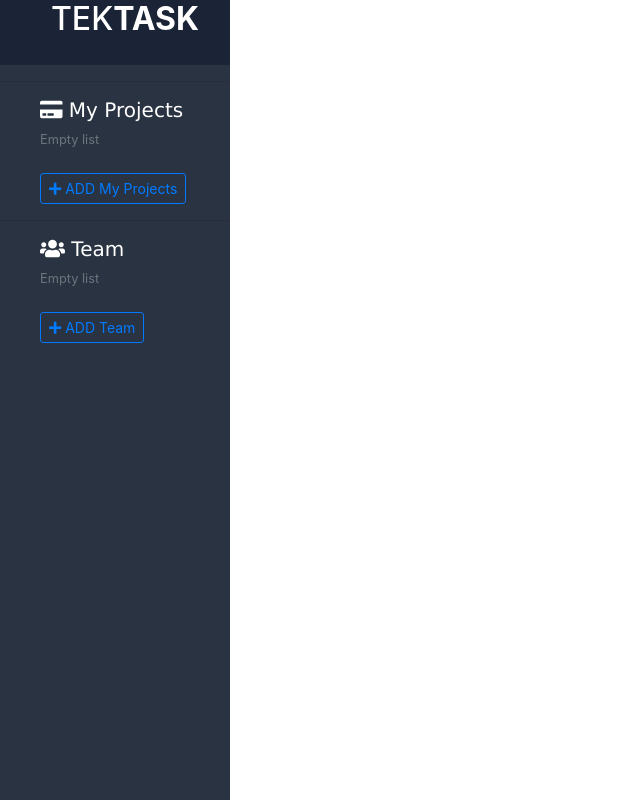
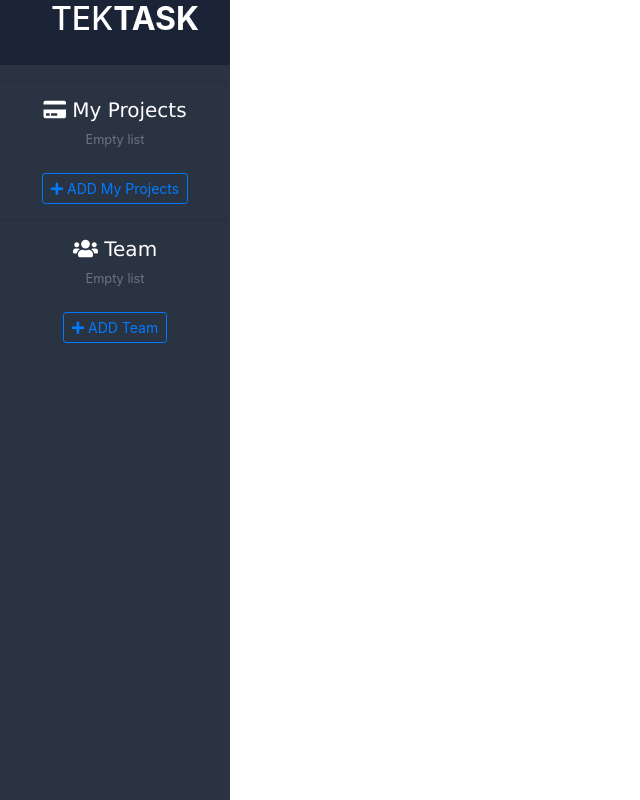
Before and after one commit to leonardogonzalez201190/SidebarComponent, a Vue app: page / in a window 1280 px wide. Shown: the whole page, without its empty margins (0-640 px from the left). Built offline with nearby package versions, Linux system fonts and the light colour scheme.

Commit message:
Fixing styles.

```diff
--- a/public/static/css/sidebar.css
+++ b/public/static/css/sidebar.css
@@ -79,8 +79,7 @@
 .sidebar-nav a:hover {
     text-decoration: none;
     cursor: pointer;
-    color: #fff;
-    background: rgba(255, 255, 255, 0.356);
+    background: #355694;
 }
 
 .sidebar-nav li a:active,
--- a/src/components/SessionSidebar.vue
+++ b/src/components/SessionSidebar.vue
@@ -1,6 +1,6 @@
 <template>
   <small>
-	  <ul>
+
     <h5 class="text-white cursor-move font_"><span :class="iconTitle"></span> {{title}}</h5>
 
 			<input class="form-control form-control-sm" type="text" v-if="showInput" @keyup.13="increment" v-model="item_text" />
@@ -13,7 +13,7 @@
 	 <button class="btn btn-outline-primary btn-sm mt-2" @click="showForm" :disabled="showInput">
 	 <span class="fa fa-plus"></span> ADD {{title}}
 	 </button>
-	</ul>
+
   </small>
 </template>
 
--- a/src/components/Sidebar.vue
+++ b/src/components/Sidebar.vue
@@ -8,7 +8,7 @@
               </a>
           </li>
     <draggable v-model="items" group="itemsSidebar" @start="drag=true" @end="drag=false">
-	    <div v-for="element in items" :key="element.title" class="div_session">
+	    <div v-for="element in items" :key="element.title" class="div_session text-center">
           <hr><SessionSidebar :title="element.title" :iconTitle="element.iconTitle" :iconItem="element.iconItem" />
       </div>
   </draggable>
```
